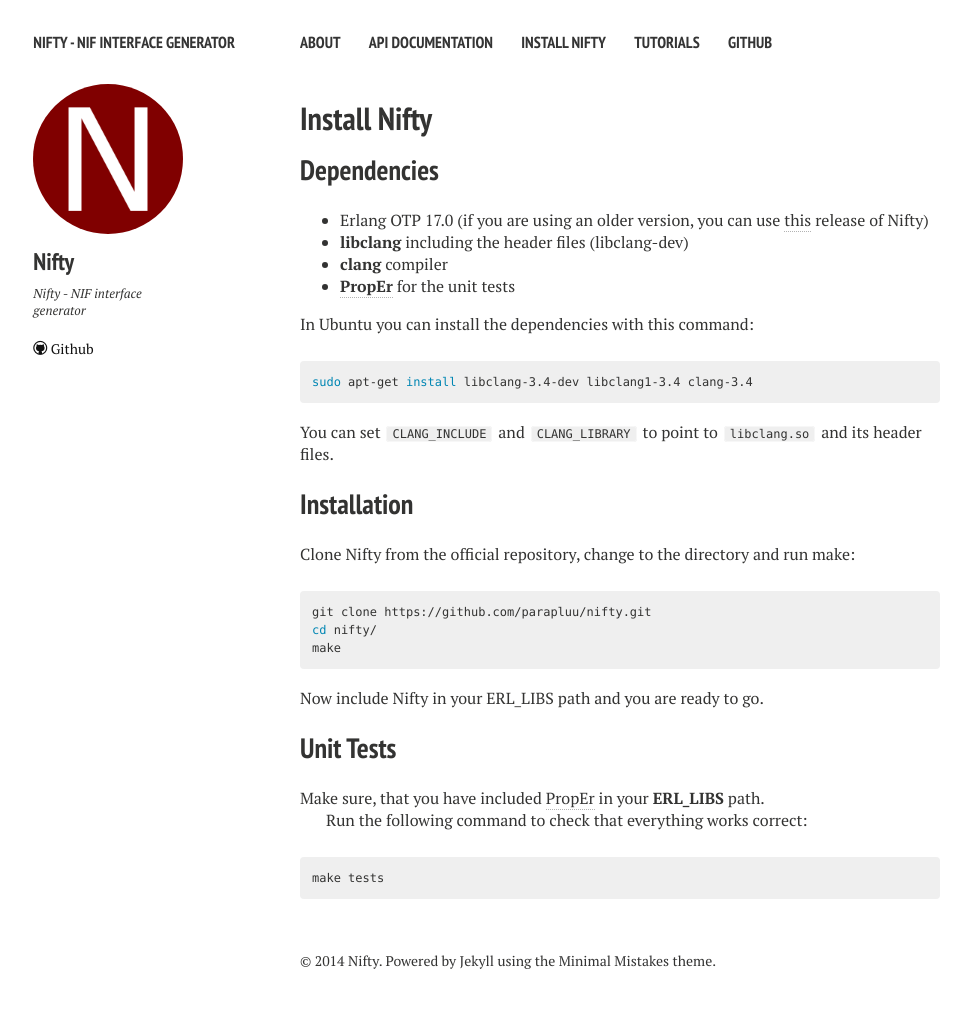
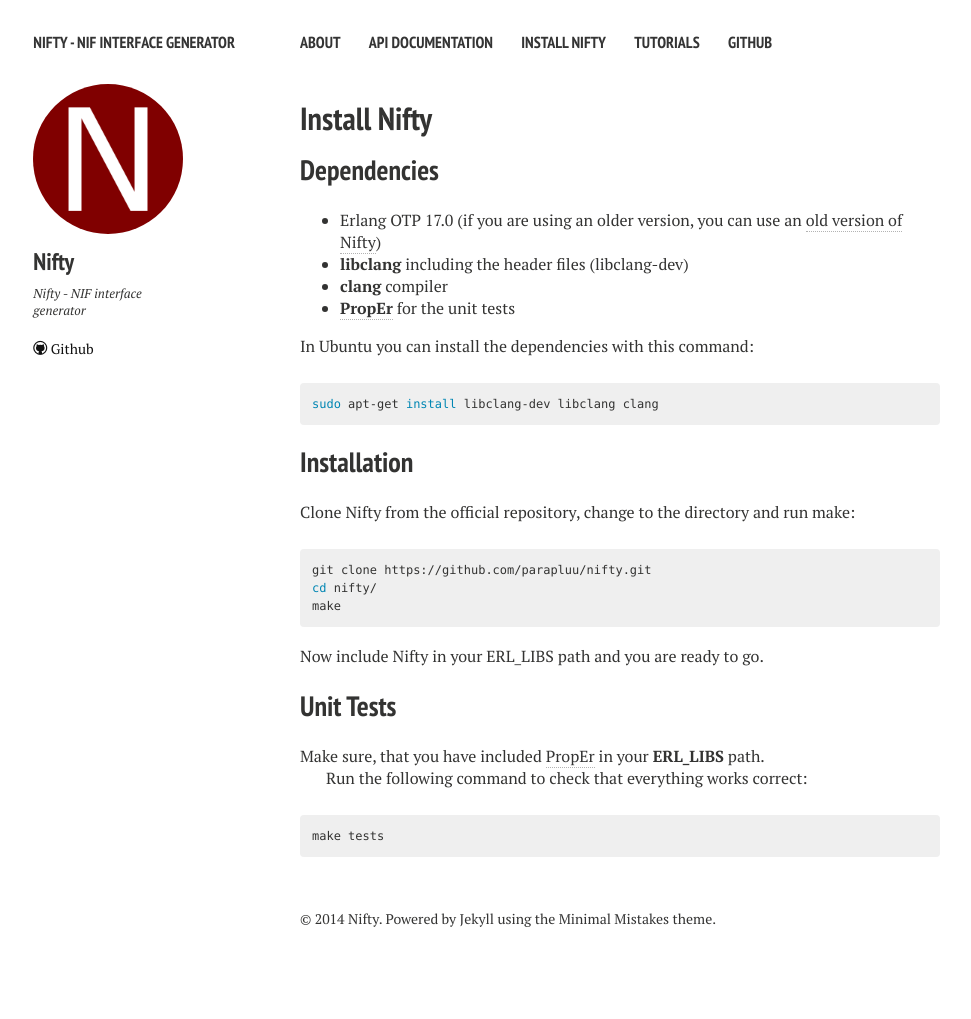
Before and after one commit to parapluu/nifty, a Jekyll site: the page built from installation.md, in a window 1280 px wide. Shown: the whole page, without its empty margins (20-991 px from the left). Built offline with Jekyll 4.4.1, drawn with Linux system fonts in a browser that asks for light colours; nearby versions of some CDN libraries; Markdown is read by kramdown in place of the engine named in the settings; after the commit the page ends 977 px from its top, so only the background shows below that.

Commit message:
updated install instructions

```diff
--- a/installation.md
+++ b/installation.md
@@ -8,7 +8,7 @@
 ---
 
 ## Dependencies
-+ Erlang OTP 17.0 (if you are using an older version, you can use <a href="https://github.com/parapluu/nifty/archive/pre-otp-17.tar.gz">this</a> release of Nifty)
++ Erlang OTP 17.0 (if you are using an older version, you can use an <a href="https://github.com/parapluu/nifty/archive/pre-otp-17.tar.gz">old version of Nifty</a>)
 + **libclang** including the header files (libclang-dev)
 + **clang** compiler
 + <a href="http://proper.softlab.ntua.gr/">**PropEr**</a> for the unit tests
@@ -16,10 +16,8 @@
 In Ubuntu you can install the dependencies with this command:
 
 {% highlight bash %}
-sudo apt-get install libclang-3.4-dev libclang1-3.4 clang-3.4
+sudo apt-get install libclang-dev libclang clang
 {% endhighlight %}
-
-You can set `CLANG_INCLUDE` and `CLANG_LIBRARY` to point to `libclang.so` and its header files.
 
 ## Installation
 Clone Nifty from the official repository, change to the directory and run make:
```
